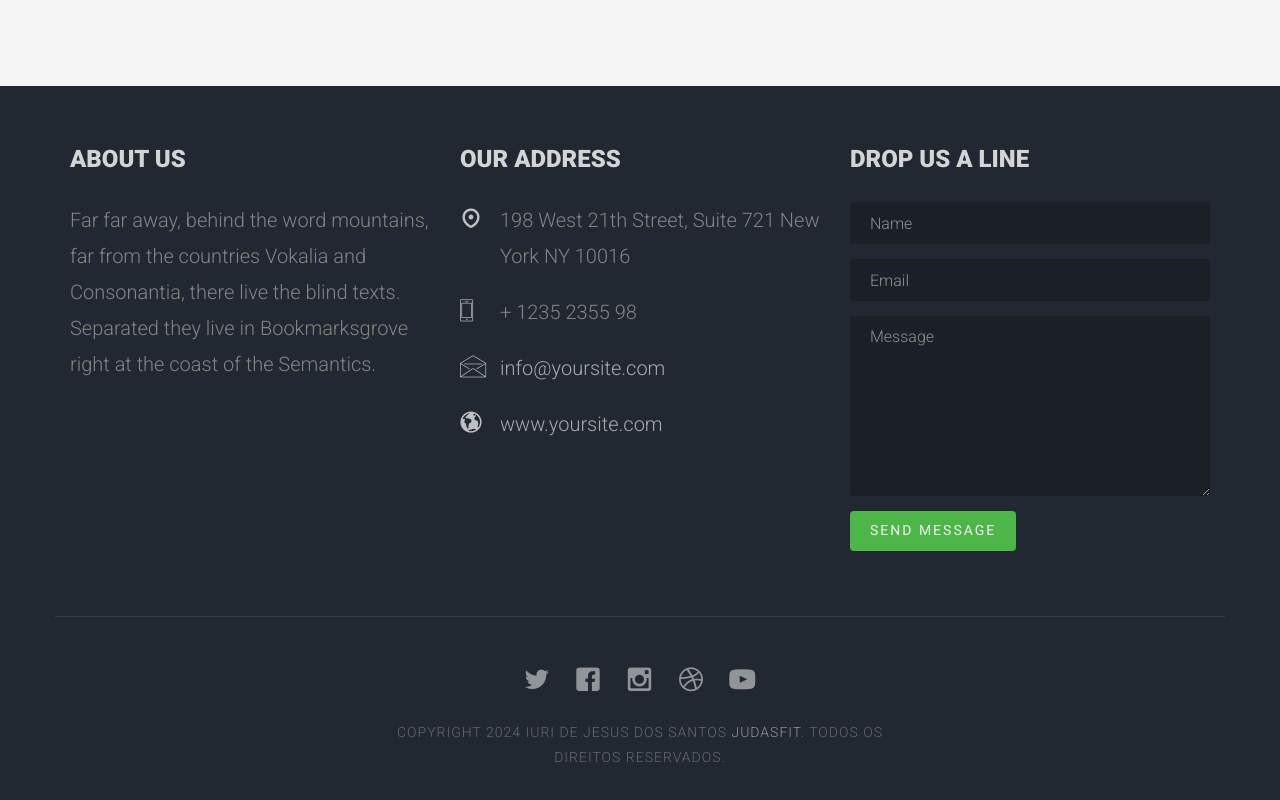
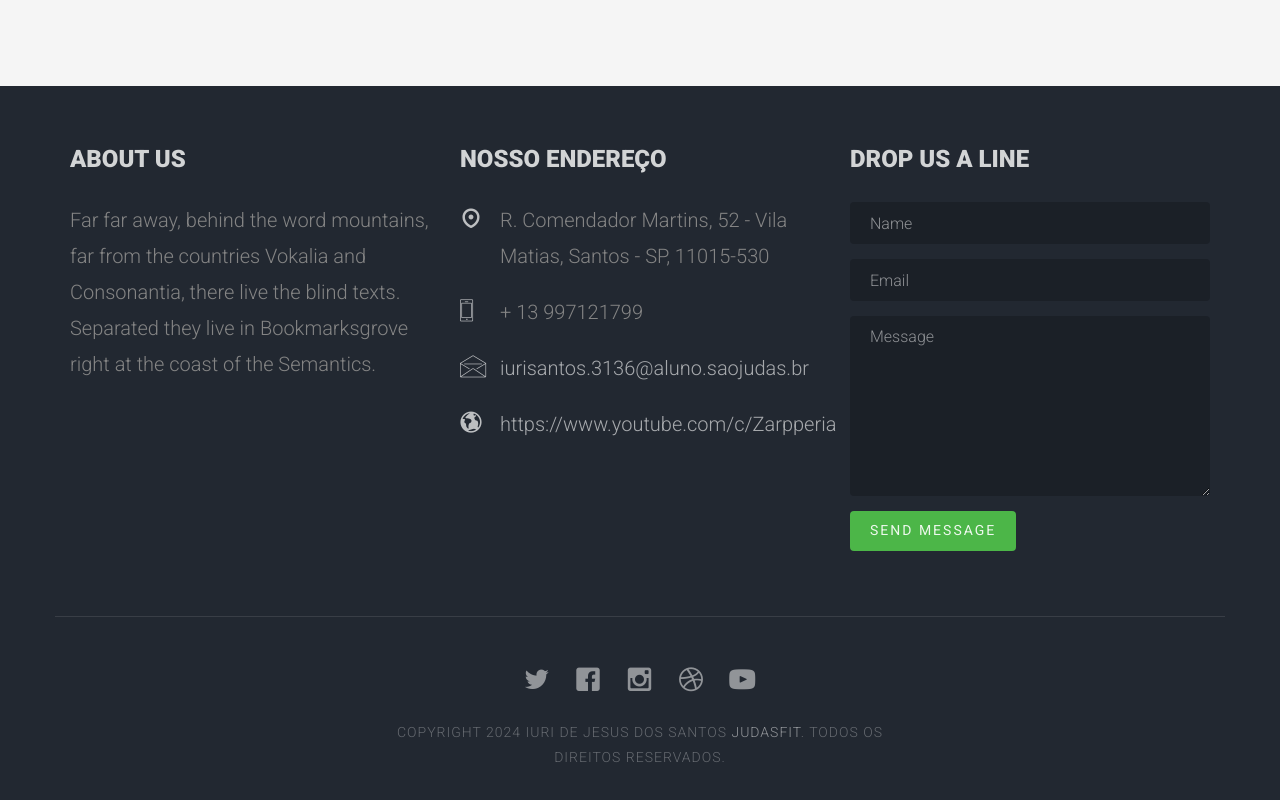
Before and after one commit to Zarpperia/JudasFit, a plain HTML site: page classes.html in a window 1280 px wide. Shown: the part 2369-3169 px from the top of the page. Drawn offline with Linux system fonts and the light colour scheme; files whose address does not match are found by name.

Commit message:
endereco

```diff
--- a/classes.html
+++ b/classes.html
@@ -469,12 +469,12 @@
 						</div>
 
 						<div class="col-md-4 animate-box">
-							<h3 class="section-title">Our Address</h3>
+							<h3 class="section-title">Nosso Endereço</h3>
 							<ul class="contact-info">
-								<li><i class="icon-map-marker"></i>198 West 21th Street, Suite 721 New York NY 10016</li>
-								<li><i class="icon-phone"></i>+ 1235 2355 98</li>
-								<li><i class="icon-envelope"></i><a href="#">info@yoursite.com</a></li>
-								<li><i class="icon-globe2"></i><a href="#">www.yoursite.com</a></li>
+								<li><i class="icon-map-marker"></i>R. Comendador Martins, 52 - Vila Matias, Santos - SP, 11015-530
+								<li><i class="icon-phone"></i>+ 13 997121799</li>
+								<li><i class="icon-envelope"></i><a href="#">iurisantos.3136@aluno.saojudas.br</a></li>
+								<li><i class="icon-globe2"></i><a href="#">https://www.youtube.com/c/Zarpperia</a></li>
 							</ul>
 						</div>
 						<div class="col-md-4 animate-box">
```
Also changed, not shown: about.html (+2 -3 lines), contact.html (+5 -6 lines), schedule.html (+5 -5 lines), trainer.html (+4 -4 lines).
